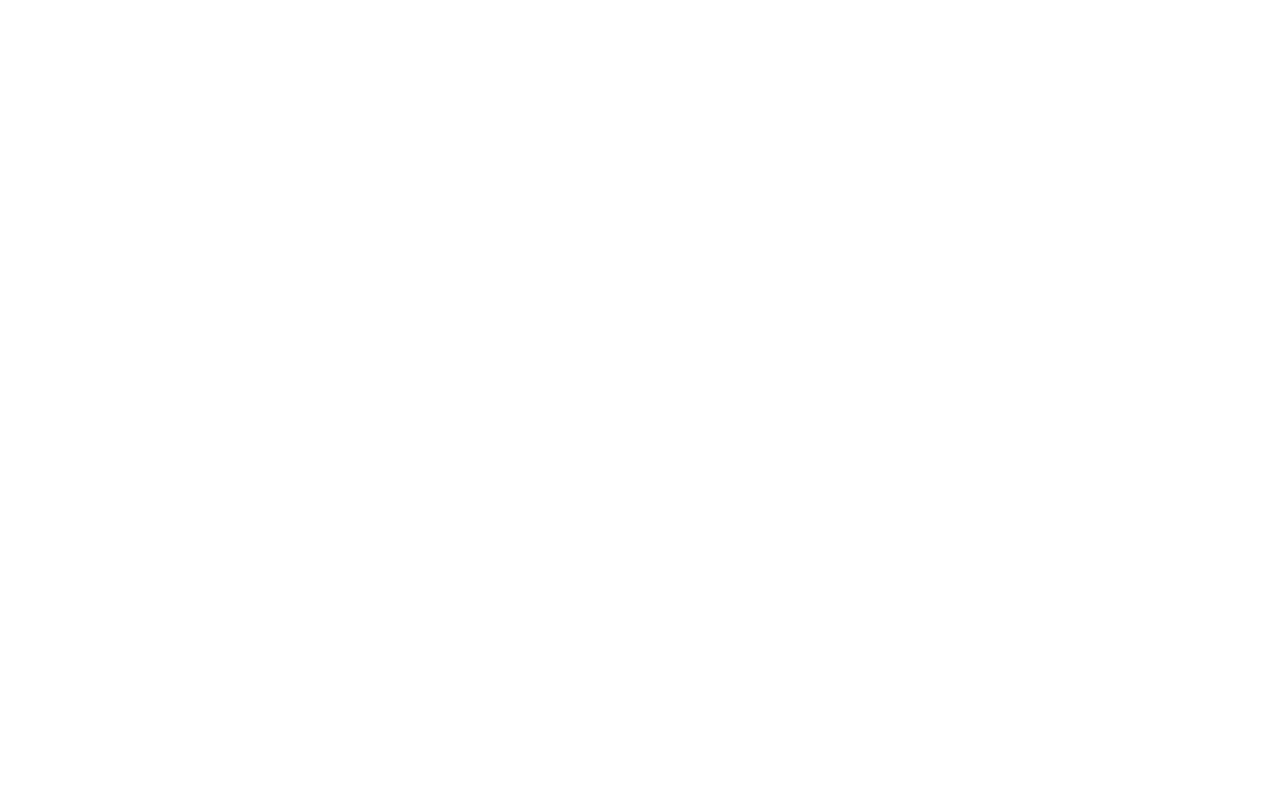
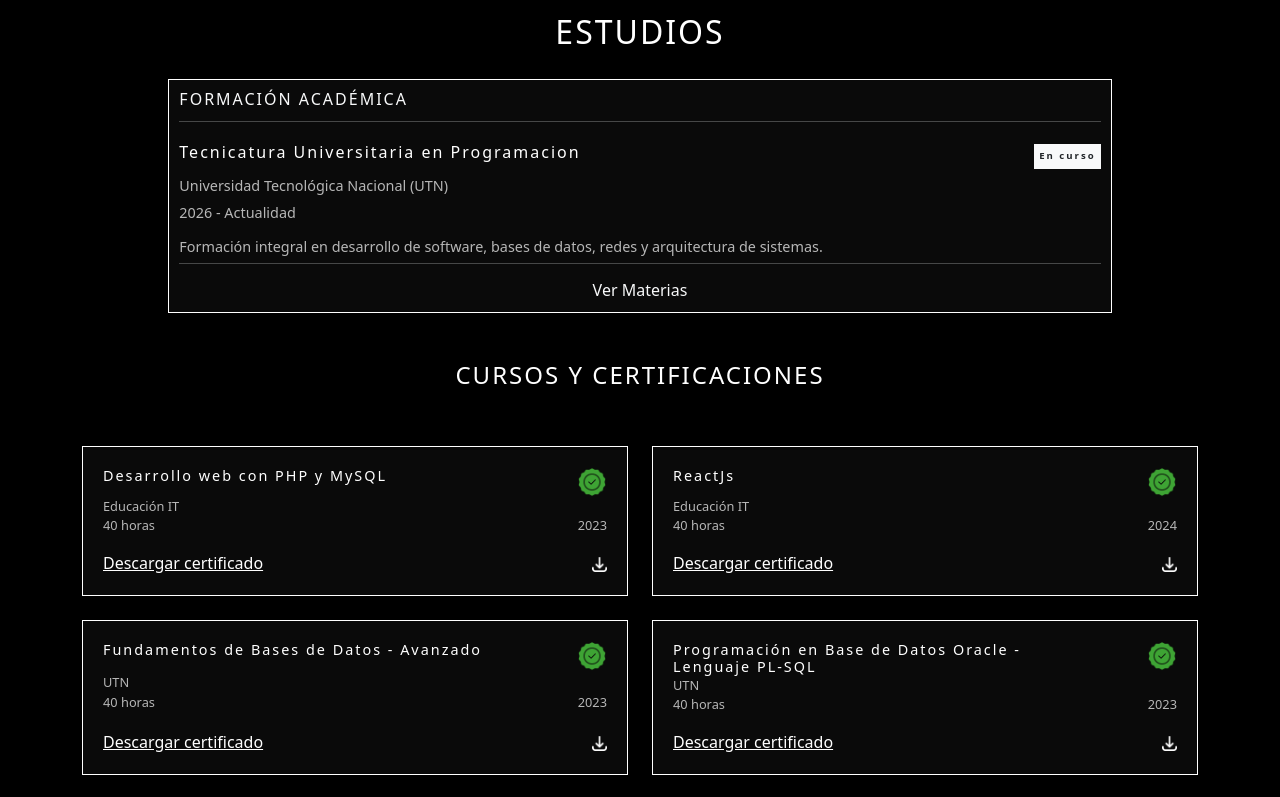
Before and after one commit to unreinramiro/portfolioUnreinRamiro, a React (Vite) app in the folder plantillafullstack.client/: page /home in a window 1280 px wide. Shown: the part 1700-2497 px from the top of the page. Before the commit the page ends 1664 px from the top, so only its background shows below. Built offline with nearby package versions, Linux system fonts and the light colour scheme.

Commit message:
Se avanzo con la parte de Studies en el portfolio

```diff
--- /dev/null
+++ b/plantillafullstack.client/src/certifications.json
@@ -0,0 +1,32 @@
+[
+    {
+        "title": "Desarrollo web con PHP y MySQL",
+        "institution": "Educación IT",
+        "date": "2023",
+        "certificate": "certificate.pdf"
+    },
+    {
+        "title": "ReactJs",
+        "institution": "Educación IT",
+        "date": "2024",
+        "certificate": "certificate.pdf"
+    },
+    {
+        "title": "Fundamentos de Bases de Datos - Avanzado",
+        "institution": "UTN",
+        "date": "2023",
+        "certificate": "certificate.pdf"
+    },
+    {
+        "title": "Programación en Base de Datos Oracle - Lenguaje PL-SQL",
+        "institution": "UTN",
+        "date": "2023",
+        "certificate": "certificate.pdf"
+    },
+    {
+        "title": "Introduccion a Bases de Datos y SQL",
+        "institution": "Educación IT",
+        "date": "2023",
+        "certificate": "certificate.pdf"
+    }
+]
--- a/plantillafullstack.client/src/components/header/Header.jsx
+++ b/plantillafullstack.client/src/components/header/Header.jsx
@@ -5,10 +5,11 @@
     return (
         <div className={styles.headerContainer}>
             <div className={styles.header}>
-                <Link to="/home">RAMIRO</Link>
+                <a href="#home">RAMIRO</a>
             </div>
-            <div>
+            <div className={`${styles.hyperLinksContainer} d-flex gap-1`}>
                 <a href="#aboutMe">About Me</a>
+                <a href="#studies">Studies</a>
             </div>
         </div>
     );
--- a/plantillafullstack.client/src/components/header/header.module.css
+++ b/plantillafullstack.client/src/components/header/header.module.css
@@ -1,6 +1,7 @@
 .headerContainer{
     display: flex;
-    display: flex;
+    position: sticky;
+    top: 0;
     align-items: center;
     background-color: #000;
     min-height: 5vh;
@@ -22,3 +23,11 @@
     .header a:hover {
         opacity: 0.7;
     }
+
+.hyperLinksContainer a{
+    font-size: 0.9rem;
+}
+
+.hyperLinksContainer a:hover{
+    opacity: 0.7;
+}
--- a/plantillafullstack.client/src/pages/Home/Home.jsx
+++ b/plantillafullstack.client/src/pages/Home/Home.jsx
@@ -1,6 +1,7 @@
 import React from 'react';
 import Presentation from '../Presentation/Presentation';
 import AboutMe from '../AboutMe/AboutMe';
+import Studies from '../Studies/Studies';
 
 
 const Home = () => {
@@ -8,6 +9,7 @@
         <>
             <Presentation />
             <AboutMe />
+            <Studies />
         </>
     );
 };
--- a/plantillafullstack.client/src/pages/Presentation/Presentation.jsx
+++ b/plantillafullstack.client/src/pages/Presentation/Presentation.jsx
@@ -4,7 +4,7 @@
 
 const Presentation = () => {
   return (
-    <section>
+    <section id="home">
         <div className="container h-100">
             <div className="row h-100 align-items-center">
                 <div className="col-lg-12 text-center">
@@ -18,7 +18,7 @@
                             <b className="text-white text-opacity-50 fs-5">React JS / .NET Core / SQL Server</b>
                         </div>
                         <div className={styles.containerBtns}>
-                            <button className={`${styles.btnProyContact} ${styles.btnProy}`} >Ver proyectos</button>
+                            <a href="#proyects" className={`${styles.btnProyContact} ${styles.btnProy}`} >Ver proyectos</a>
                             <button className={`${styles.btnProyContact} ${styles.btnContact}`}>Contactar</button>
                         </div>
                     </div>
--- a/plantillafullstack.client/src/pages/Presentation/Presentation.module.css
+++ b/plantillafullstack.client/src/pages/Presentation/Presentation.module.css
@@ -59,6 +59,11 @@
 	width: clamp(100px, 200px, 300px);
 }
 
+.btnProy{
+	text-decoration: none;
+	cursor: pointer;
+}
+
 .btnProy:hover{
 	background-color: #fff;
 	color: #000;
--- /dev/null
+++ b/plantillafullstack.client/src/pages/Studies/Certifications/CertifCard.jsx
@@ -0,0 +1,52 @@
+import React from 'react'
+import styles from './CertifCard.module.css'
+import certified from '../../../assets/certified.png'
+import downloadIcon from '../../../assets/downloads.png'
+
+const CertifCard = ({title, institution, date, certificate}) => {
+  return (
+    <div className={`w-100 h-100 ${styles.certifCardContainer}`}>
+        <div className='row'>
+            <div className='col-10'>
+                <h5>{title}</h5>
+            </div>
+            <div className='col-2 text-end'>
+                <img
+                    src={certified}
+                    alt="certified"
+                    className='img-fluid'
+                    width={30}
+                />
+            </div>
+        </div>
+        <div className='row'>
+            <div className='col-12'>
+                <p>{institution}</p>
+            </div>
+        </div>
+        <div className='row'>
+            <div className='col-8'>
+                <p>40 horas</p>
+            </div>
+            <div className='col-4'>
+                <p className='text-end'>{date}</p>
+            </div>
+        </div>
+        <div className='row mt-3'>
+            <div className='col-10'>
+                <a className="text-white text-start">Descargar certificado</a>
+            </div>
+            <div className='col-2 text-end'>
+                <img
+                    src={downloadIcon}
+                    alt="certified"
+                    className={styles.whiteIcon}
+                    width={15}
+                />
+            </div>
+        </div>
+    </div>
+  )
+}
+
+export default CertifCard
--- /dev/null
+++ b/plantillafullstack.client/src/pages/Studies/Certifications/CertifCard.module.css
@@ -0,0 +1,42 @@
+.certifCardContainer{
+    display: flex;
+    flex-direction: column;
+    justify-content: space-between;
+    border: 0.1px solid #fff;
+    padding: 20px 20px;
+    margin-top: 0;
+    height: 100%;
+    background-color: #0a0a0a;
+    transition: transform 0.3s ease, box-shadow 0.3s ease, border-color 0.3s ease;
+}
+
+.certifCardContainer:hover {
+    transform: translateY(-8px);
+    border-color: rgba(255, 255, 255, 0.8);
+    box-shadow: 0 0 15px rgba(255, 255, 255, 0.15);
+}
+
+h5{
+    letter-spacing: 2px;
+    font-weight: 200;
+    font-size: .9rem;
+    text-align: start;
+    margin: 0;
+    color: #fff;
+}
+
+p{
+    font-size: .8rem;
+    text-align: start;
+    margin: 0;
+    color: #fff;
+    opacity: 0.7;
+}
+
+a{
+    cursor: pointer;
+}
+
+.whiteIcon {
+    filter: invert(1);
+}
--- /dev/null
+++ b/plantillafullstack.client/src/pages/Studies/Studies.jsx
@@ -0,0 +1,89 @@
+import React, { useEffect, useRef, useState } from 'react'
+import styles from './Studies.module.css'
+import CertifCard from './Certifications/CertifCard';
+import certified from '../../certifications.json'
+
+const Proyects = () => {
+
+    const [certifications, setCertifications] = useState([]);
+
+      const sectionStudiesRef = useRef(null);
+      const [isVisible, setIsVisible] = useState(false);
+
+      useEffect(() => {
+        setCertifications(certified);
+
+        const observer = new IntersectionObserver(
+            ([entry]) => {
+                if (entry.isIntersecting) {
+                    setIsVisible(true);
+                    observer.disconnect(); // Solo anima una vez
+                }
+            },
+            { threshold: 0.2 }
+        );
+
+        if (sectionStudiesRef.current) observer.observe(sectionStudiesRef.current);
+
+        return () => observer.disconnect();
+      }, []);
+
+      const chunkArray = (arr, size) =>
+        arr.reduce((acc, _, i) => i % size === 0 ? [...acc, arr.slice(i, i + size)] : acc, []);
+  return (
+    <section
+        className='d-flex flex-column gap-5 h-100'
+        id="studies"
+    >
+        <div
+            ref={sectionStudiesRef}
+            className={`${styles.content} ${isVisible ? styles.visible : ''} container px-3 text-light text-center d-flex flex-column`}
+        >
+            <div className='row justify-content-center'>
+                <div className='col-12 d-flex flex-column gap-3'>
+                    <h2>ESTUDIOS</h2>
+                </div>
+            </div>
+            <div className='row justify-content-center'>
+                <div className={`col-12 col-md-10 ${styles.academicFormContainer}`}>
+                    <h3 style={{height: "10px", margin: "0"}}>FORMACIÓN ACADÉMICA</h3>
+                    <hr></hr>
+                    <div className='d-flex justify-content-between align-items-center gap-2'>
+                        <h2>Tecnicatura Universitaria en Programacion</h2>
+                        <b className='bg-light text-dark'>En curso</b>
+                    </div>
+                    <div className='d-flex'>
+                        <p>Universidad Tecnológica Nacional (UTN)</p>
+                    </div>
+                    <div className='d-flex'>
+                        <p>2026 - Actualidad</p>
+                    </div>
+                    <div className='d-flex mt-2'>
+                        <p>Formación integral en desarrollo de software, bases de datos, redes y arquitectura de sistemas.</p>
+                    </div>
+                    <hr style={{height: "10px", margin: "0"}}></hr>
+                    <a>Ver Materias</a>
+                </div>
+            </div>
+        </div>
+        <h4>CURSOS Y CERTIFICACIONES</h4>
+        <div className='container'>
+            {chunkArray(certifications, 2).map((row, rowIndex) => (
+                <div className='row justify-content-center g-4 mb-4' key={rowIndex} >
+                    {row.map((certification, index) => (
+                        <div className='col-12 col-md-6 d-flex' key={index}>
+                            <CertifCard
+                                title={certification.title}
+                                institution={certification.institution}
+                                date={certification.date}
+                            />
+                        </div>
+                    ))}
+                </div>
+            ))}
+        </div>
+    </section>
+  )
+}
+
+export default Proyects
--- /dev/null
+++ b/plantillafullstack.client/src/pages/Studies/Studies.module.css
@@ -0,0 +1,70 @@
+.content{
+    margin-top: 50px;
+    gap: 20px;
+    opacity: 0;
+    transform: translateY(40px);
+    transition: opacity 0.6s ease, transform 0.6s ease;
+}
+
+.visible {
+    opacity: 1;
+    transform: translateY(0);
+}
+
+h2{
+    letter-spacing: 2px;
+    font-weight: 200;
+    color: #fff;
+}
+
+h4{
+    letter-spacing: 2px;
+    font-weight: 200;
+    color: #fff;
+}
+
+.academicFormContainer{
+    display: flex;
+    flex-direction: column;
+    border: 0.5px solid #fff;
+    padding: 10px 10px;
+    gap: 5px;
+    background-color: #0a0a0a;
+    transition: transform 0.3s ease, box-shadow 0.3s ease, border-color 0.3s ease;
+}
+
+.academicFormContainer:hover {
+    transform: translateY(-8px);
+    border-color: rgba(255, 255, 255, 0.8);
+    box-shadow: 0 0 15px rgba(255, 255, 255, 0.15);
+}
+
+.academicFormContainer h3{
+    letter-spacing: 2px;
+    font-weight: 200;
+    font-size: 1rem;
+    text-align: start;
+    margin: 0;
+}
+
+.academicFormContainer h2{
+    font-size: 1rem;
+    text-align: start;
+}
+
+.academicFormContainer b{
+    font-size: .6rem;
+    text-align: start;
+    padding: 5px;
+    letter-spacing: 2px;
+    font-weight: 750;
+}
+
+.academicFormContainer p{
+    font-size: .9rem;
+    opacity: 0.7;
+    margin: 0;
+}
+.academicFormContainer a{
+    cursor: pointer;
+}
```
Also changed, not shown: plantillafullstack.client/src/assets/certified.png (added), plantillafullstack.client/src/assets/downloads.png (added).
